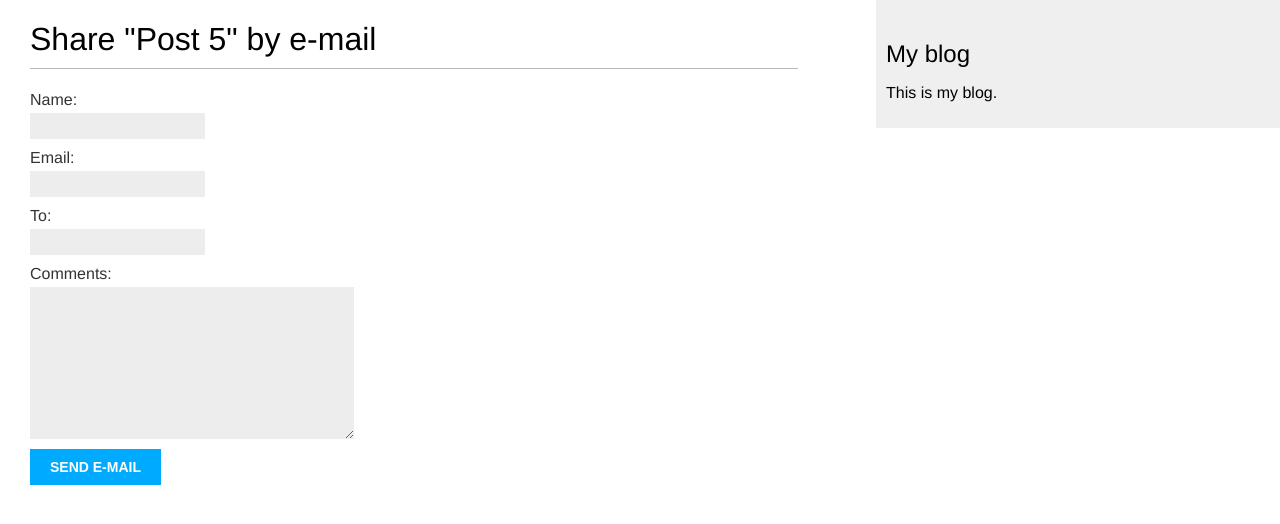
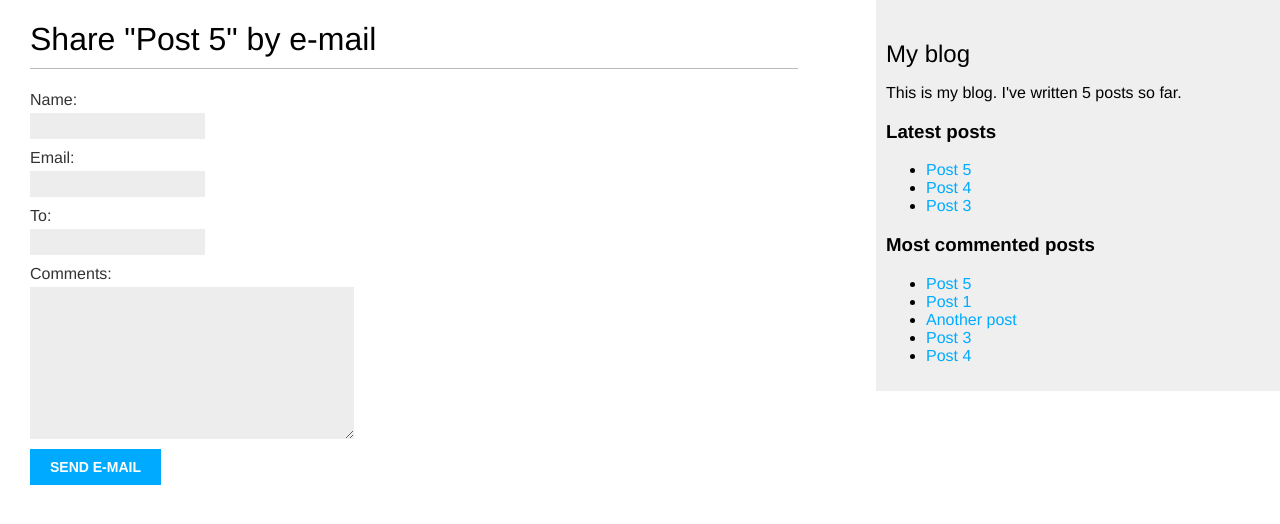
Before and after one commit to IevgenLagoda/learn, a Django app: page /blog/5/share/ in a window 1280 px wide. Shown: the top 524 px of the page. Run offline with Django 4.2, Linux system fonts and the light colour scheme; data comes from the database, SQL or seed files in the repository; both versions use the stored data as it was after the commit; parts of the project's set-up code (start-up, migrations or seed data) failed here and were passed over.

Commit message:
blog - tags, filters and sitemap

```diff
--- a/python/projects/blog/blog/templates/blog/base.html
+++ b/python/projects/blog/blog/templates/blog/base.html
@@ -1,3 +1,4 @@
+{% load blog_tags %}
 {% load static %}
 <!DOCTYPE html>
 <html>
@@ -12,7 +13,21 @@
   </div>
   <div id="sidebar">
     <h2>My blog</h2>
-    <p>This is my blog.</p>
+    <p>
+      This is my blog.
+      I've written {% total_posts %} posts so far.
+    </p>
+    <h3>Latest posts</h3>
+    {% show_latest_posts 3 %}
+    <h3>Most commented posts</h3>
+    {% get_most_commented_posts as most_commented_posts %}
+    <ul>
+      {% for post in most_commented_posts %}
+      <li>
+        <a href="{{ post.get_absolute_url }}">{{ post.title }}</a>
+      </li>
+      {% endfor %}
+    </ul>
   </div>
 </body>
 </html>
--- a/python/projects/blog/blog/templates/blog/post/detail.html
+++ b/python/projects/blog/blog/templates/blog/post/detail.html
@@ -1,4 +1,5 @@
 {% extends "blog/base.html" %}
+{% load blog_tags %}
 
 {% block title %}{{ post.title }}{% endblock %}
 
@@ -7,7 +8,7 @@
   <p class="date">
     Published {{ post.publish }} by {{ post.author }}
   </p>
-  {{ post.body|linebreaks }}
+  {{ post.body|markdown }}
   <p>
     <a href="{% url "blog:post_share" post.id %}">
       Share this post
--- /dev/null
+++ b/python/projects/blog/blog/templates/blog/post/latest_posts.html
@@ -0,0 +1,7 @@
+<ul>
+    {% for post in latest_posts %}
+      <li>
+        <a href="{{ post.get_absolute_url }}">{{ post.title }}</a>
+      </li>
+    {% endfor %}
+  </ul>
--- a/python/projects/blog/blog/templates/blog/post/list.html
+++ b/python/projects/blog/blog/templates/blog/post/list.html
@@ -1,4 +1,5 @@
 {% extends "blog/base.html" %}
+{% load blog_tags %}
 
 {% block title %}My Blog{% endblock %}
 
@@ -24,7 +25,7 @@
     <p class="date">
       Published {{ post.publish }} by {{ post.author }}
     </p>
-    {{ post.body|truncatewords:30|linebreaks }}
+    {{ post.body|markdown| truncatewords_htm:30 }}
   {% endfor %}
   {% include "pagination.html" with page=posts %}
 {% endblock %}
--- /dev/null
+++ b/python/projects/blog/blog/templatetags/blog_tags.py
@@ -0,0 +1,25 @@
+from django import template
+from django.db.models import Count
+from django.utils.safestring import mark_safe
+import markdown
+from ..models import Post
+
+register = template.Library()
+
+@register.simple_tag
+def total_posts():
+    return Post.published.count()
+
+@register.simple_tag
+def get_most_commented_posts(count=5):
+    return Post.published.annotate(total_comments=Count('comments')).order_by(
+        '-total_comments')[:count]
+
+@register.inclusion_tag('blog/post/latest_posts.html')
+def show_latest_posts(count=5):
+    latest_posts = Post.published.order_by('-publish')[:count]
+    return {'latest_posts': latest_posts}
+
+@register.filter(name='markdown')
+def markdown_format(text):
+    return mark_safe(markdown.markdown(text))
--- a/python/projects/blog/blogapp/settings.py
+++ b/python/projects/blog/blogapp/settings.py
@@ -37,6 +37,8 @@ INSTALLED_APPS = [
     'django.contrib.sessions',
     'django.contrib.messages',
     'django.contrib.staticfiles',
+    'django.contrib.sites',
+    'django.contrib.sitemaps',
     'blog.apps.BlogConfig',
     'taggit',
 ]
@@ -132,3 +134,5 @@ EMAIL_PORT = 587
 EMAIL_USE_TLS = True
 # Show in console instead of send.
 EMAIL_BACKEND = 'django.core.mail.backends.console.EmailBackend'
+
+SITE_ID = 1
--- a/python/projects/blog/blogapp/urls.py
+++ b/python/projects/blog/blogapp/urls.py
@@ -1,7 +1,15 @@
 from django.contrib import admin
 from django.urls import path, include
+from django.contrib.sitemaps.views import sitemap
+from blog.sitemaps import PostSitemap
+
+sitemaps = {
+    'posts': PostSitemap,
+}
 
 urlpatterns = [
     path('admin/', admin.site.urls),
     path('blog/', include('blog.urls', namespace='blog')),
+    path('sitemap.xml', sitemap, {'sitemaps': sitemaps},
+        name='django.contrib.sitemaps.views.sitemap'),
 ]
```
Also changed, not shown: python/projects/blog/blog/sitemaps.py (added, +12 -0 lines), python/projects/blog/blog/templatetags/__init__.py (added), python/projects/blog/db.sqlite3.
